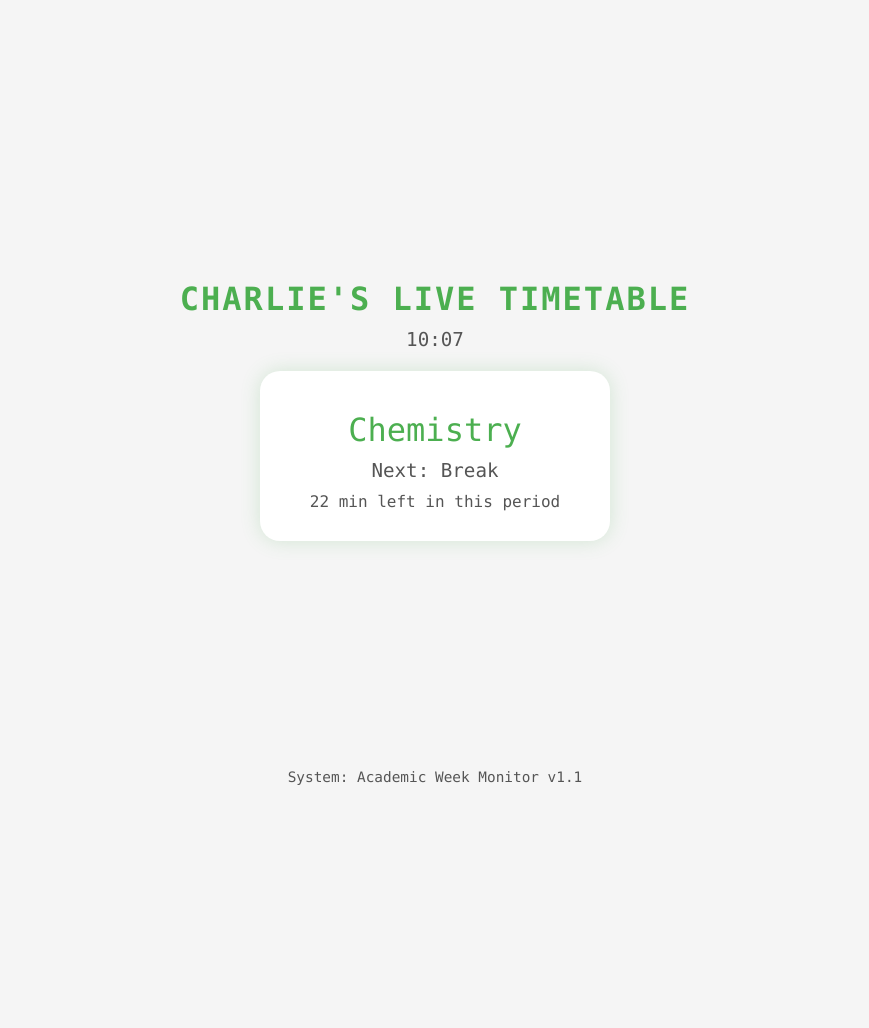
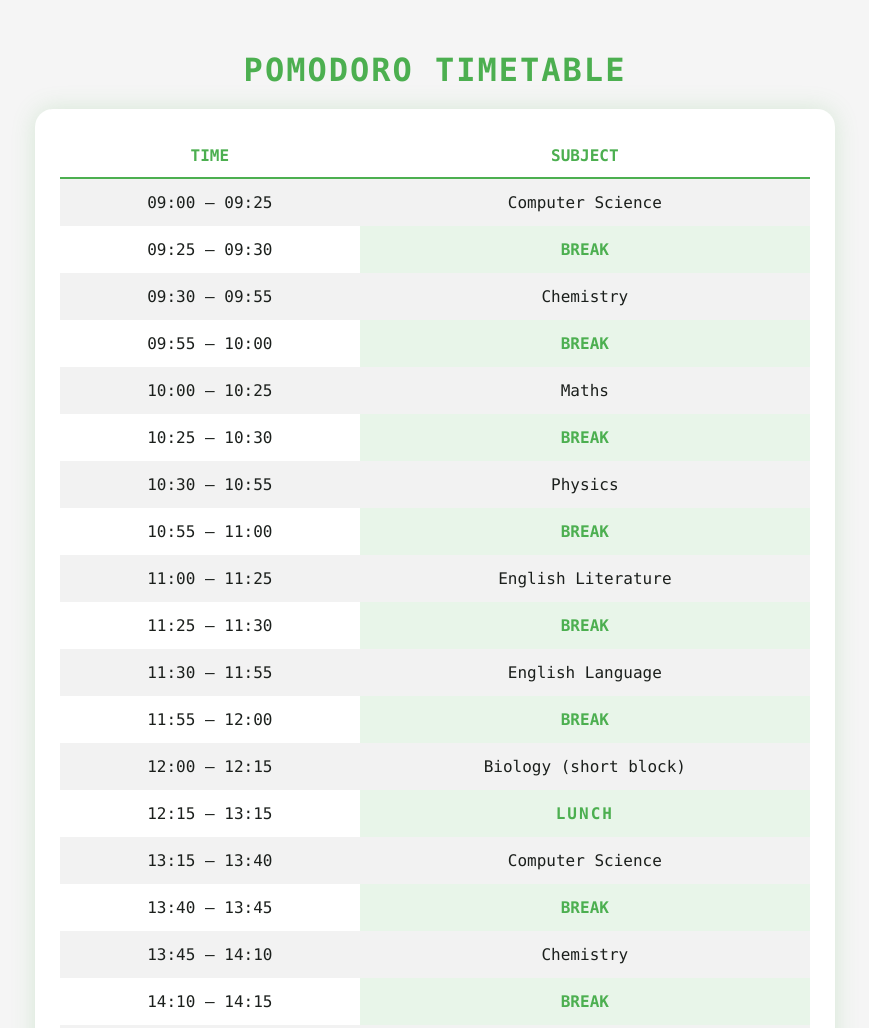
Before and after one commit to Charleseton/schedule.github.io, a plain HTML site: page index.html in a window 1280 px wide. Shown: the top 1028 px of the page, without its empty margins (205-1074 px from the left). Before the commit the page ends 800 px from the top, so only its background shows below. Drawn offline with Linux system fonts and the light colour scheme.

Commit message:
Update index.html

```diff
--- a/index.html
+++ b/index.html
@@ -1,232 +1,152 @@
 <!DOCTYPE html>
 <html lang="en">
 <head>
-  <meta charset="UTF-8">
-  <meta name="viewport" content="width=device-width, initial-scale=1.0">
-  <title>Charlie's Live Timetable</title>
+<meta charset="UTF-8">
+<meta name="viewport" content="width=device-width, initial-scale=1.0">
+<title>Pomodoro Timetable</title>
 
-  <style>
+<style>
     :root {
-      /* Shared brand colours */
       --main-green: #4CAF50;
 
-      /* Dark mode defaults */
       --bg: #1b1f1c;
       --card-bg: #222723;
       --text-main: #e8f5e9;
       --text-secondary: #9e9e9e;
+
+      --cell-bg: #262b27;
+      --cell-bg-alt: #202421;
+      --break-bg: #2f3a32;
     }
 
-    /* Light mode overrides */
     @media (prefers-color-scheme: light) {
       :root {
         --bg: #f5f5f5;
         --card-bg: white;
         --text-main: #1b1f1c;
         --text-secondary: #555;
-      }
-    }
 
-    /* Dark mode explicit override */
-    @media (prefers-color-scheme: dark) {
-      :root {
-        --bg: #1b1f1c;
-        --card-bg: #222723;
-        --text-main: #e8f5e9;
-        --text-secondary: #9e9e9e;
+        --cell-bg: #ffffff;
+        --cell-bg-alt: #f2f2f2;
+        --break-bg: #e8f5e9;
       }
     }
 
     body {
-      background-color: var(--bg);
+      background: var(--bg);
       color: var(--text-main);
       font-family: "JetBrains Mono", Consolas, monospace;
+      margin: 0;
+      padding: 30px;
       display: flex;
       flex-direction: column;
       align-items: center;
-      justify-content: center;
-      height: 100vh;
-      margin: 0;
       transition: background-color 0.3s, color 0.3s;
     }
 
     h1 {
       color: var(--main-green);
       text-transform: uppercase;
-      font-weight: 600;
       letter-spacing: 2px;
-      margin-bottom: 10px;
-    }
-
-    .clock {
-      font-size: 1.2em;
-      color: var(--text-secondary);
       margin-bottom: 20px;
     }
 
-    .card {
+    .timetable {
       background: var(--card-bg);
-      padding: 30px 50px;
-      border-radius: 20px;
-      box-shadow: 0 0 20px rgba(76, 175, 80, 0.2);
-      text-align: center;
-      transition: all 0.3s ease-in-out;
+      padding: 25px;
+      border-radius: 18px;
+      box-shadow: 0 0 25px rgba(76,175,80,0.18);
+      overflow-x: auto;
     }
 
-    .subject {
-      font-size: 2em;
-      color: var(--main-green);
-      margin: 10px 0;
+    table {
+      border-collapse: collapse;
+      width: 100%;
+      min-width: 750px;
     }
 
-    .next {
-      font-size: 1.2em;
-      color: var(--text-secondary);
-      margin-bottom: 10px;
+    th {
+      padding: 12px;
+      text-transform: uppercase;
+      font-weight: 700;
+      color: var(--main-green);
+      border-bottom: 2px solid var(--main-green);
     }
 
-    .time-remaining {
-      font-size: 1em;
-      color: var(--text-secondary);
-      margin-top: 5px;
+    td {
+      padding: 14px;
+      text-align: center;
+      background: var(--cell-bg);
     }
 
-    footer {
-      position: absolute;
-      bottom: 15px;
-      font-size: 0.9em;
-      color: var(--text-secondary);
+    tr:nth-child(even) td {
+      background: var(--cell-bg-alt);
     }
-  </style>
+
+    .break {
+      background: var(--break-bg) !important;
+      color: var(--main-green);
+      font-weight: 600;
+      text-transform: uppercase;
+    }
+
+    .lunch {
+      background: var(--break-bg) !important;
+      color: var(--main-green);
+      font-weight: 700;
+      text-transform: uppercase;
+      letter-spacing: 2px;
+    }
+</style>
 </head>
 
 <body>
-  <h1>Charlie's Live Timetable</h1>
-  <div class="clock" id="clock">--:--</div>
 
-  <div class="card">
-    <div class="subject" id="current">Loading...</div>
-    <div class="next" id="next"></div>
-    <div class="time-remaining" id="remaining"></div>
-  </div>
+<h1>Pomodoro Timetable</h1>
 
-  <footer>System: Academic Week Monitor v1.1</footer>
+<div class="timetable">
+<table>
+    <tr>
+        <th>Time</th>
+        <th>Subject</th>
+    </tr>
 
-  <script>
-    const timetable = {
-      Monday: [
-        { start: "09:00", end: "09:45", subject: "Computer Science" },
-        { start: "09:45", end: "10:30", subject: "Chemistry" },
-        { start: "10:30", end: "10:45", subject: "Break" },
-        { start: "10:45", end: "11:30", subject: "Maths" },
-        { start: "11:30", end: "12:15", subject: "Physics" },
-        { start: "12:15", end: "13:00", subject: "Lunch" },
-        { start: "13:00", end: "13:45", subject: "English Literature" },
-        { start: "13:45", end: "14:30", subject: "Break" },
-        { start: "14:30", end: "14:45", subject: "Biology" },
-        { start: "14:45", end: "15:15", subject: "Wrap Up" }
-      ],
-      Tuesday: [
-        { start: "09:00", end: "09:45", subject: "Computer Science" },
-        { start: "09:45", end: "10:30", subject: "Chemistry" },
-        { start: "10:30", end: "10:45", subject: "Break" },
-        { start: "10:45", end: "11:30", subject: "Maths" },
-        { start: "11:30", end: "12:15", subject: "Physics" },
-        { start: "12:15", end: "13:00", subject: "Lunch" },
-        { start: "13:00", end: "13:45", subject: "English Literature" },
-        { start: "13:45", end: "14:30", subject: "Break" },
-        { start: "14:30", end: "14:45", subject: "English Language" },
-        { start: "14:45", end: "15:15", subject: "Wrap Up" }
-      ],
-      Wednesday: [
-        { start: "09:00", end: "09:45", subject: "Computer Science" },
-        { start: "09:45", end: "10:30", subject: "Chemistry" },
-        { start: "10:30", end: "10:45", subject: "Break" },
-        { start: "10:45", end: "11:30", subject: "Maths" },
-        { start: "11:30", end: "12:15", subject: "Physics" },
-        { start: "12:15", end: "13:00", subject: "Lunch" },
-        { start: "13:00", end: "13:45", subject: "Biology" },
-        { start: "13:45", end: "14:30", subject: "Break" },
-        { start: "14:30", end: "14:45", subject: "English Language" },
-        { start: "14:45", end: "15:15", subject: "Wrap Up" }
-      ],
-      Thursday: [
-       { start: "09:00", end: "09:45", subject: "Computer Science" },
-        { start: "09:45", end: "10:30", subject: "Chemistry" },
-        { start: "10:30", end: "10:45", subject: "Break" },
-        { start: "10:45", end: "11:30", subject: "Maths" },
-        { start: "11:30", end: "12:15", subject: "Physics" },
-        { start: "12:15", end: "13:00", subject: "Lunch" },
-        { start: "13:00", end: "13:45", subject: "English Literature" },
-        { start: "13:45", end: "14:30", subject: "Break" },
-        { start: "14:30", end: "14:45", subject: "Biology" },
-        { start: "14:45", end: "15:15", subject: "Wrap Up" }
-      ],
-      Friday: [
-        { start: "09:00", end: "09:45", subject: "Computer Science" },
-        { start: "09:45", end: "10:30", subject: "Chemistry" },
-        { start: "10:30", end: "10:45", subject: "Break" },
-        { start: "10:45", end: "11:30", subject: "Maths" },
-        { start: "11:30", end: "12:15", subject: "Physics" },
-        { start: "12:15", end: "13:00", subject: "Lunch" },
-        { start: "13:00", end: "13:45", subject: "English Literature" },
-        { start: "13:45", end: "14:30", subject: "Break" },
-        { start: "14:30", end: "14:45", subject: "Chemistry" },
-        { start: "14:45", end: "15:15", subject: "English Language" }
-      ]
-    };
+    <tr><td>09:00 – 09:25</td><td>Computer Science</td></tr>
+    <tr><td>09:25 – 09:30</td><td class="break">Break</td></tr>
 
-    function updateClock() {
-      const now = new Date();
-      const timeStr = now.toTimeString().slice(0, 5);
-      document.getElementById("clock").textContent = timeStr;
-    }
+    <tr><td>09:30 – 09:55</td><td>Chemistry</td></tr>
+    <tr><td>09:55 – 10:00</td><td class="break">Break</td></tr>
 
-    function getCurrentLesson() {
-      const now = new Date();
-      const day = now.toLocaleString("en-GB", { weekday: "long", timeZone: "Europe/London" });
-      const time = now.toTimeString().slice(0, 5);
+    <tr><td>10:00 – 10:25</td><td>Maths</td></tr>
+    <tr><td>10:25 – 10:30</td><td class="break">Break</td></tr>
 
-      const lessons = timetable[day] || [];
-      let current = "No lessons right now.";
-      let next = "Day complete!";
-      let remaining = "";
+    <tr><td>10:30 – 10:55</td><td>Physics</td></tr>
+    <tr><td>10:55 – 11:00</td><td class="break">Break</td></tr>
 
-      for (let i = 0; i < lessons.length; i++) {
-        const { start, end, subject } = lessons[i];
+    <tr><td>11:00 – 11:25</td><td>English Literature</td></tr>
+    <tr><td>11:25 – 11:30</td><td class="break">Break</td></tr>
 
-        if (time >= start && time < end) {
-          current = subject;
-          next = lessons[i + 1] ? lessons[i + 1].subject : "Wrap Up / End of Day";
+    <tr><td>11:30 – 11:55</td><td>English Language</td></tr>
+    <tr><td>11:55 – 12:00</td><td class="break">Break</td></tr>
 
-          const [h, m] = end.split(":").map(Number);
-          const endTime = new Date(now);
-          endTime.setHours(h, m, 0, 0);
-          const diff = Math.floor((endTime - now) / 60000);
+    <tr><td>12:00 – 12:15</td><td>Biology (short block)</td></tr>
 
-          remaining = `${diff} min left in this period`;
-          break;
-        }
+    <tr><td>12:15 – 13:15</td><td class="lunch">LUNCH</td></tr>
 
-        if (time < start) {
-          current = "Free Period";
-          next = subject;
-          break;
-        }
-      }
+    <tr><td>13:15 – 13:40</td><td>Computer Science</td></tr>
+    <tr><td>13:40 – 13:45</td><td class="break">Break</td></tr>
 
-      document.getElementById("current").textContent = current;
-      document.getElementById("next").textContent = "Next: " + next;
-      document.getElementById("remaining").textContent = remaining;
-    }
+    <tr><td>13:45 – 14:10</td><td>Chemistry</td></tr>
+    <tr><td>14:10 – 14:15</td><td class="break">Break</td></tr>
 
-    function update() {
-      updateClock();
-      getCurrentLesson();
-    }
+    <tr><td>14:15 – 14:40</td><td>Maths</td></tr>
+    <tr><td>14:40 – 14:45</td><td class="break">Break</td></tr>
 
-    update();
-    setInterval(update, 30000);
-  </script>
+    <tr><td>14:45 – 15:10</td><td>Physics</td></tr>
+    <tr><td>15:10 – 15:15</td><td class="break">Break</td></tr>
+
+</table>
+</div>
+
 </body>
 </html>
```
